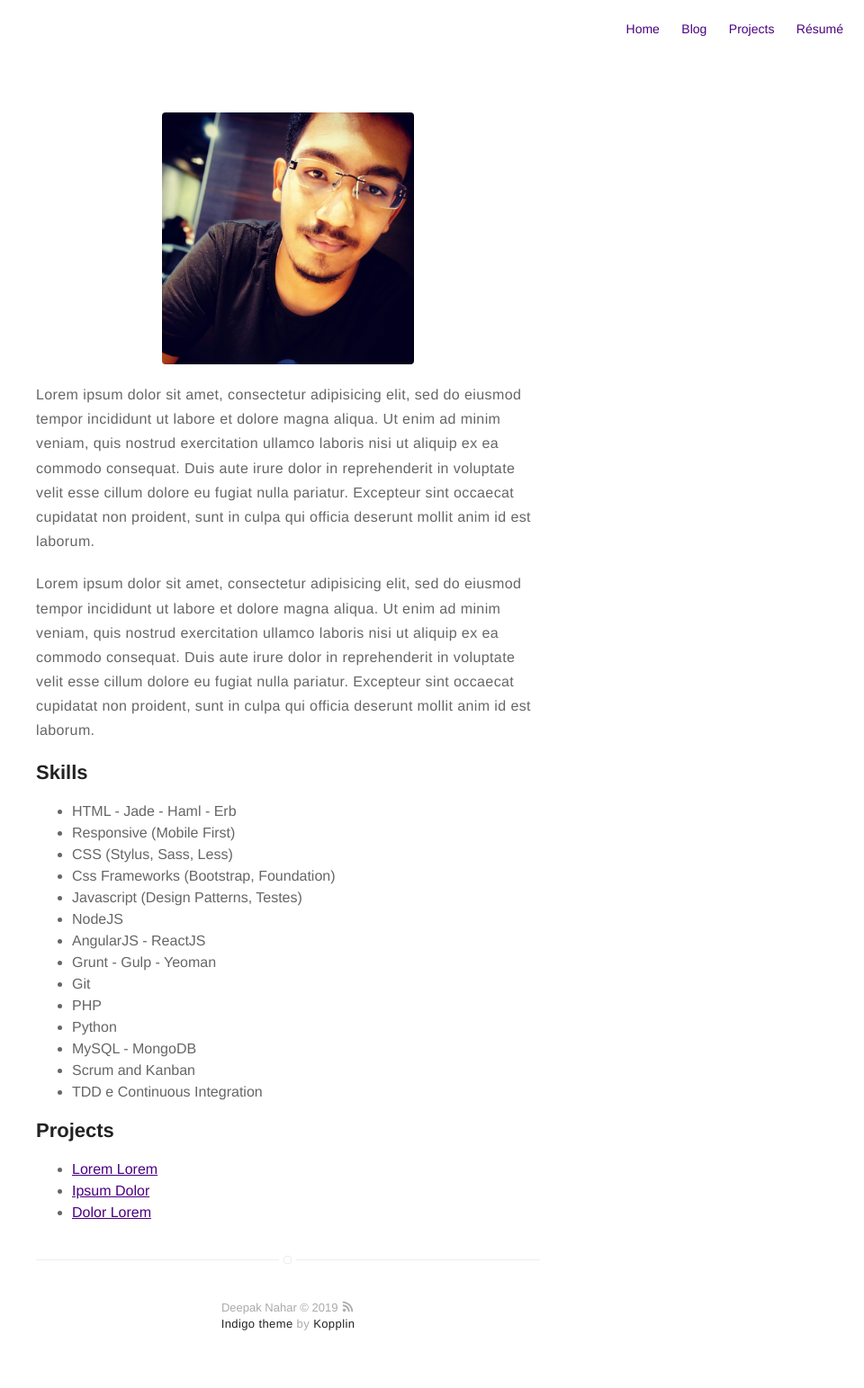
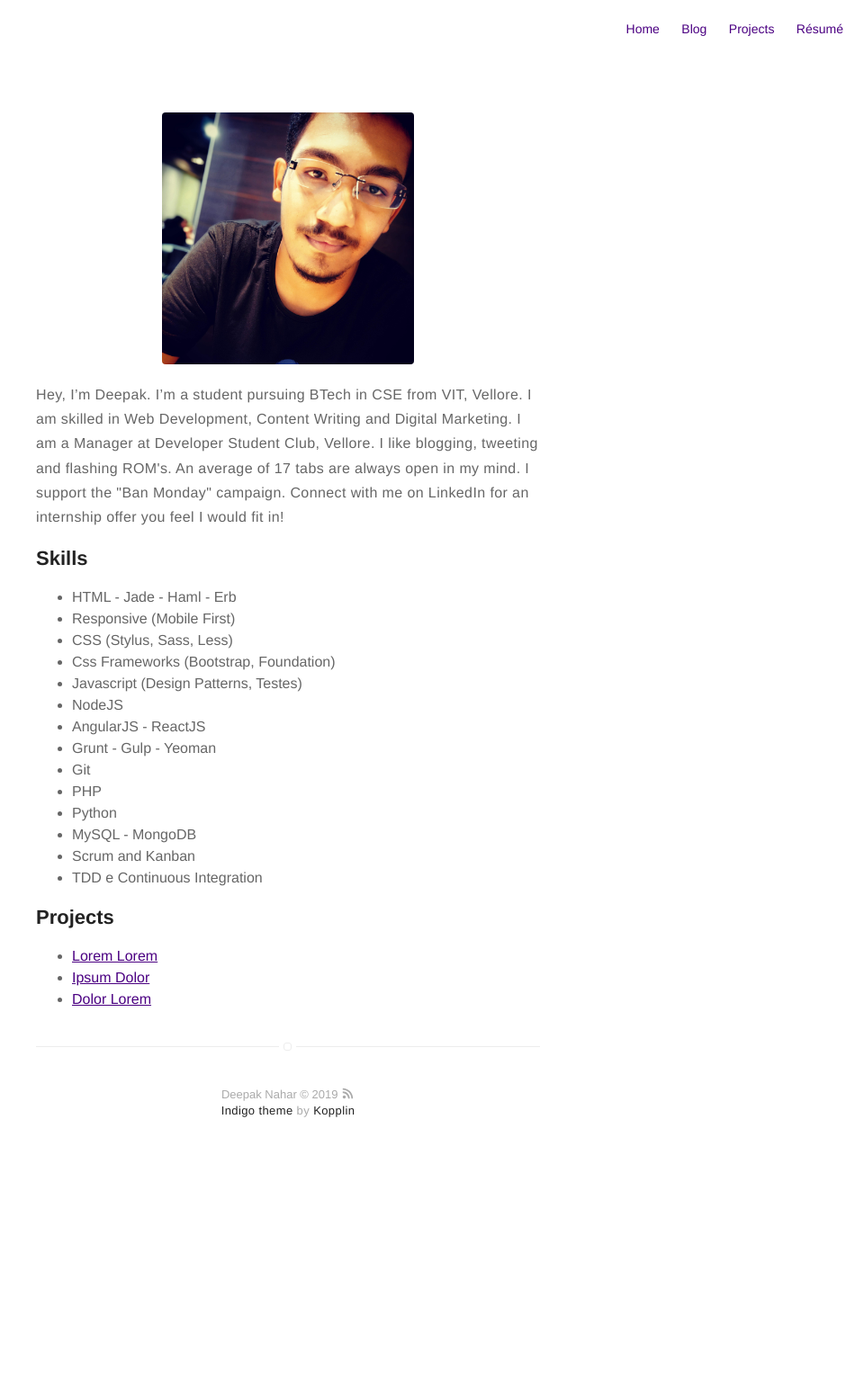
Before and after one commit to dn07/dn07.github.io, a Jekyll site: the page built from about.md, in a window 1280 px wide. Shown: the whole page at 90% size, without its empty margins (320-1280 px from the left). Built offline with Jekyll 4.4.1, drawn with Linux system fonts in a browser that asks for light colours; after the commit the page ends 1306 px from its top, so only the background shows below that.

Commit message:
Update about.md

```diff
--- a/about.md
+++ b/about.md
@@ -4,19 +4,13 @@ layout: page
 ---
 ![Profile Image]({{ site.url }}/{{ site.picture }})
 
-<p>Lorem ipsum dolor sit amet, consectetur adipisicing elit, sed do eiusmod
-tempor incididunt ut labore et dolore magna aliqua. Ut enim ad minim veniam,
-quis nostrud exercitation ullamco laboris nisi ut aliquip ex ea commodo
-consequat. Duis aute irure dolor in reprehenderit in voluptate velit esse
-cillum dolore eu fugiat nulla pariatur. Excepteur sint occaecat cupidatat non
-proident, sunt in culpa qui officia deserunt mollit anim id est laborum.</p>
+<p>Hey, I’m Deepak. I’m a student pursuing BTech in CSE from VIT, Vellore. I am skilled in Web Development, Content Writing and Digital Marketing.
 
-<p>Lorem ipsum dolor sit amet, consectetur adipisicing elit, sed do eiusmod
-tempor incididunt ut labore et dolore magna aliqua. Ut enim ad minim veniam,
-quis nostrud exercitation ullamco laboris nisi ut aliquip ex ea commodo
-consequat. Duis aute irure dolor in reprehenderit in voluptate velit esse
-cillum dolore eu fugiat nulla pariatur. Excepteur sint occaecat cupidatat non
-proident, sunt in culpa qui officia deserunt mollit anim id est laborum.</p>
+I am a Manager at Developer Student Club, Vellore.
+
+I like blogging, tweeting and flashing ROM's. An average of 17 tabs are always open in my mind. I support the "Ban Monday" campaign.
+
+Connect with me on LinkedIn for an internship offer you feel I would fit in!</p>
 
 <h2>Skills</h2>
 
```
